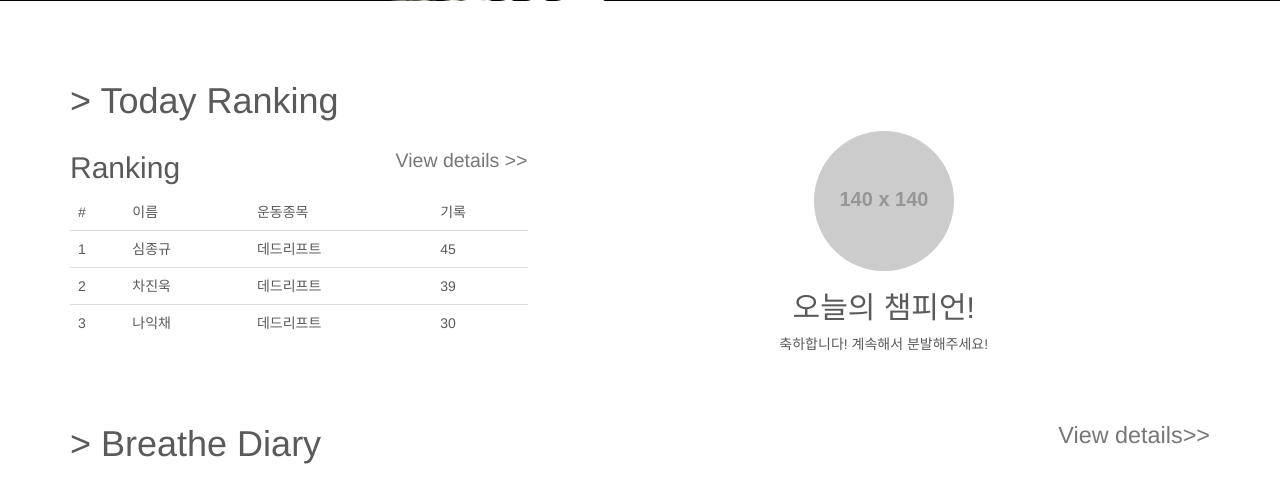
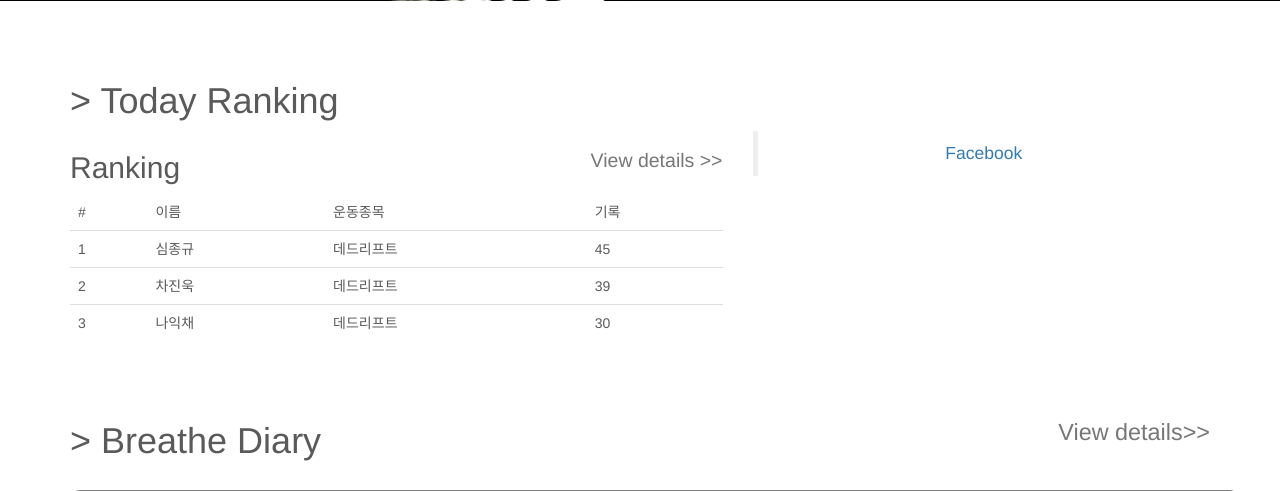
Before and after one commit to TalentDonationChallenge/BreatheGym, a PHP site: page / in a window 1280 px wide. Shown: the part 649-1140 px from the top of the page. Run offline with PHP 8.4, Linux system fonts and the light colour scheme; some libraries are stand-ins or nearby versions.

Commit message:
Facebook page plugin

```diff
--- a/board/breatheBoard/view.php
+++ b/board/breatheBoard/view.php
@@ -54,9 +54,8 @@
 						<span>댓글 <?php echo count($comments) ?></span>
 						<span> &#124; 조회 <?=$posting['hits']?></span>
 						<div width="400px" class="fb-like" data-href="http://localhost/board/breatheboard/view.php?page=<?=$_GET['page']?>&amp;no=<?=$_GET['no']?>" data-layout="standard" data-action="like" data-show-faces="true" data-share="true"></div>
-
-					</div>
-
+						<!-- Your send button code -->
+    				<div class="fb-send" data-href="http://localhost/board/breatheboard/view.php?page=<?=$_GET['page']?>&amp;no=<?=$_GET['no']?>"></div>
 					<div class="box-reply bg-color">
 						<ul class="del-padding">
 							<?php
--- a/index.php
+++ b/index.php
@@ -75,7 +75,7 @@
 		<!-- Three columns of text below the carousel -->
 		<h1> > Today Ranking</h1>
 		<div class='row'>
-			<div class='col-md-5'>
+			<div class='col-md-7'>
 				<h2>Ranking<small class='pull-right'>View details >></small></h2>
 				<table class='table table-hover'>
 					<thead>
@@ -107,10 +107,14 @@
 				</table>
 
 			</div>
-			<div class='col-md-7 text-center'>
-				<img class='img-circle' src='http://placehold.it/140x140'>
-				<h2>오늘의 챔피언!</h2>
-				<p>축하합니다! 계속해서 분발해주세요!</p>
+			<div class='col-md-5 text-center'>
+				<div class="fb-page" data-height="300px" data-width="100%" data-href="https://www.facebook.com/%EB%B8%8C%EB%A6%AC%EB%93%9C%EB%B3%B5%EC%8B%B1-680392418649439/" data-small-header="false" data-adapt-container-width="true" data-hide-cover="false" data-show-facepile="true" data-show-posts="true">
+					<div class="fb-xfbml-parse-ignore">
+						<blockquote cite="https://www.facebook.com/%EB%B8%8C%EB%A6%AC%EB%93%9C%EB%B3%B5%EC%8B%B1-680392418649439/">
+							<a href="https://www.facebook.com/facebook">Facebook</a>
+						</blockquote>
+					</div>
+				</div>
 			</div>
 		</div><!-- /.row -->
 		<br/>
@@ -119,7 +123,9 @@
 		<!-- START THE FEATURETTES -->
 		<br/>
 		<div class='container mediaBox'>
+			<?php
 
+			?>
 			<div class='media'>
 				<div class='media-left'>
 					<a href='#'>
```
